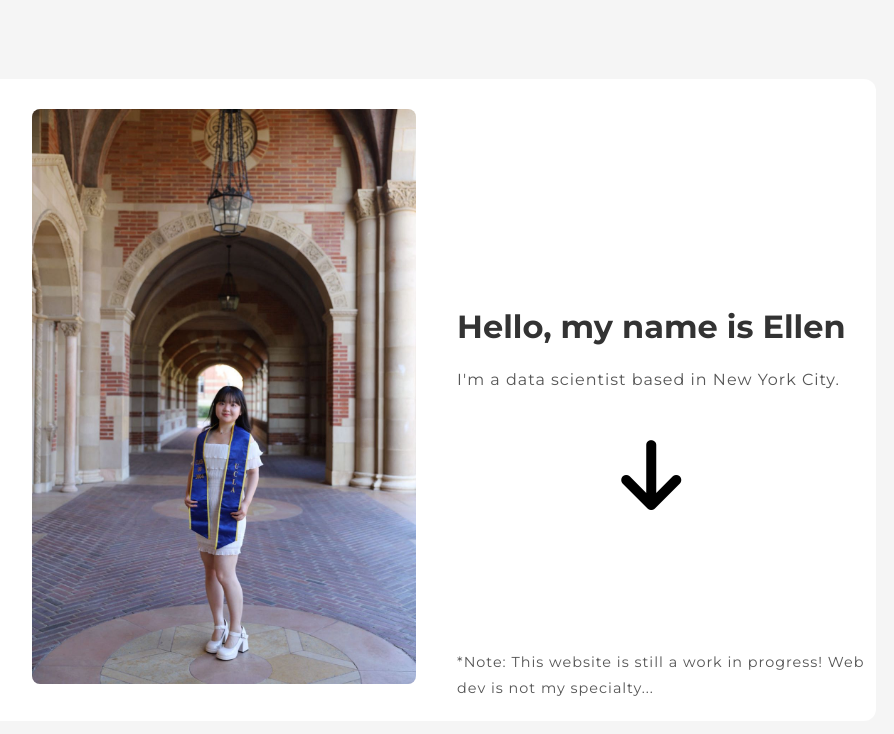
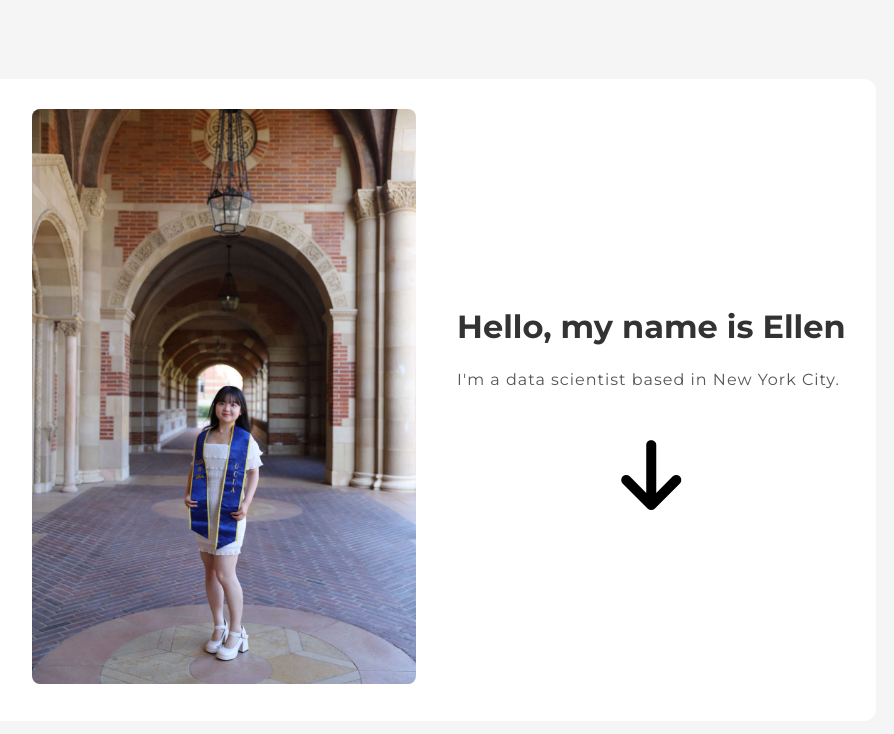
Before and after one commit to ellenweii/ellenweii.github.io, a React (Create React App) app: page /about in a window 1280 px wide. Shown: the top 734 px of the page, without its empty margins (212-1106 px from the left). Built offline with nearby package versions, Linux system fonts and the light colour scheme.

Commit message:
remove Hello note

```diff
--- a/src/HelloEllen.js
+++ b/src/HelloEllen.js
@@ -12,9 +12,6 @@ const HelloEllen = () => {
         <h1>Hello, my name is Ellen</h1>
         <p>I'm a data scientist based in New York City.</p>
         <ScrollButton /> {/* Place the ScrollButton under the text */}
-        <div className="note">
-          <p>*Note: This website is still a work in progress! Web dev is not my specialty...</p>
-        </div>
 
       </div>
     </div>
@@ -22,3 +19,7 @@ const HelloEllen = () => {
 };
 
 export default HelloEllen;
+
+<div className="note">
+<p>*Note: This website is still a work in progress! Web dev is not my specialty...</p>
+</div>
```
